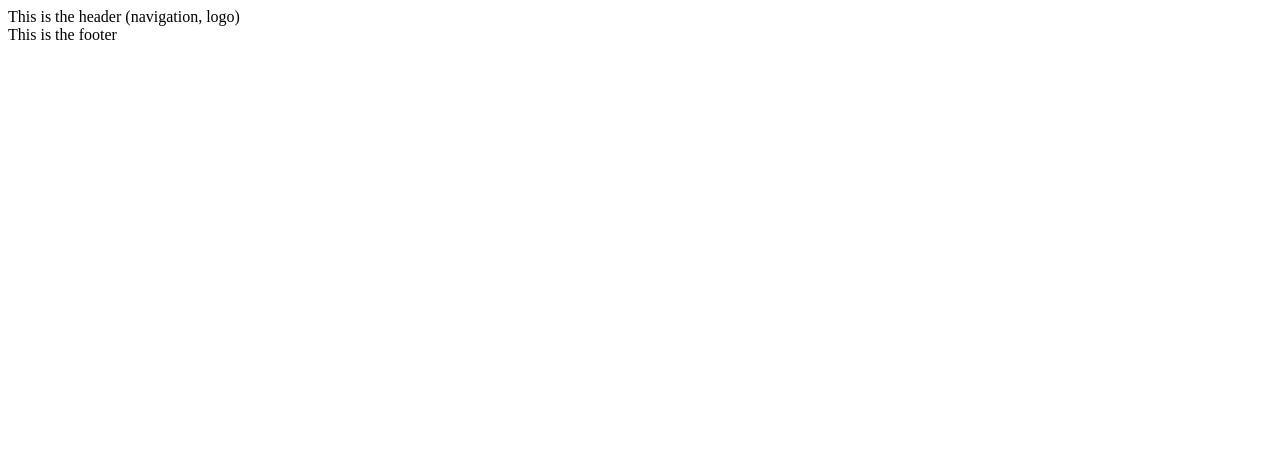
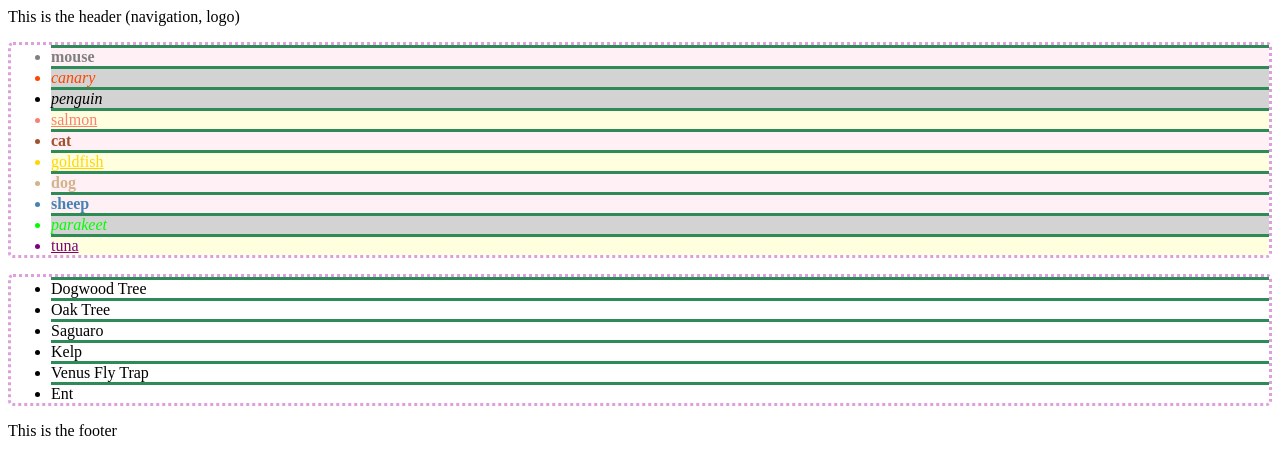
Before and after one commit to vframbach/css-basics-challenges, a plain HTML site: page index.html in a window 1280 px wide. Drawn offline with Linux system fonts and the light colour scheme.

Commit message:
add solutions

```diff
--- a/index.html
+++ b/index.html
@@ -8,6 +8,7 @@
 
   <!-- to link your stylesheet with Emmet type `link:css` and hit tab
   then type the path to your css file: `main.css` -->
+  <link rel="stylesheet" href="main.css">
 
   <title>Frontend Template</title>
 </head>
@@ -17,7 +18,27 @@
   </header>
 
   <div class="main">
-    <!-- solve challenges here -->
+    <ul>
+      <li class="mammal" id="mouse">mouse</li>
+      <li class="bird" id="canary">canary</li>
+      <li class="bird" id="penguin">penguin</li>
+      <li class="fish" id="salmon">salmon</li>
+      <li class="mammal" id="cat">cat</li>
+      <li class="fish" id="goldfish">goldfish</li>
+      <li class="mammal" id="dog">dog</li>
+      <li class="mammal" id="sheep">sheep</li>
+      <li class="bird" id="parakeet">parakeet</li>
+      <li class="fish" id="tuna">tuna</li>
+    </ul>
+
+    <ul>
+      <li>Dogwood Tree</li>
+      <li>Oak Tree</li>
+      <li>Saguaro</li>
+      <li>Kelp</li>
+      <li>Venus Fly Trap</li>
+      <li>Ent</li>
+    </ul>
   </div>
 
   <footer>
--- a/main.css
+++ b/main.css
@@ -1,45 +1,56 @@
+ul {
+  border: 3px dotted plum;
+  border-radius: 5px;
+}
+li {
+  border-top: 3px solid seagreen;
+}
+
 /* animal-specific ids */
 
 #mouse {
-
+  color: gray;
 }
 #canary {
-
+  color: orangered;
 }
 #penguin {
-
+  color: black;
 }
 #salmon {
-
+  color: salmon;
 }
 #cat {
-
+  color: sienna;
 }
 #goldfish {
-
+  color: gold;
 }
 #dog {
-
+  color: tan;
 }
 #sheep {
-
+  color: steelblue;
 }
 #parakeet {
-
+  color: lime;
 }
 #tuna {
-
+  color: purple;
 }
 
 
 /* kingdom-specific classes */
 
 .bird {
-
+  background-color: lightgray;
+  font-style: italic;
 }
 .fish {
-
+  background-color: lightyellow;
+  text-decoration: underline;
 }
 .mammal {
-
+  background-color: lavenderblush;
+  font-weight: bold;
 }
```
